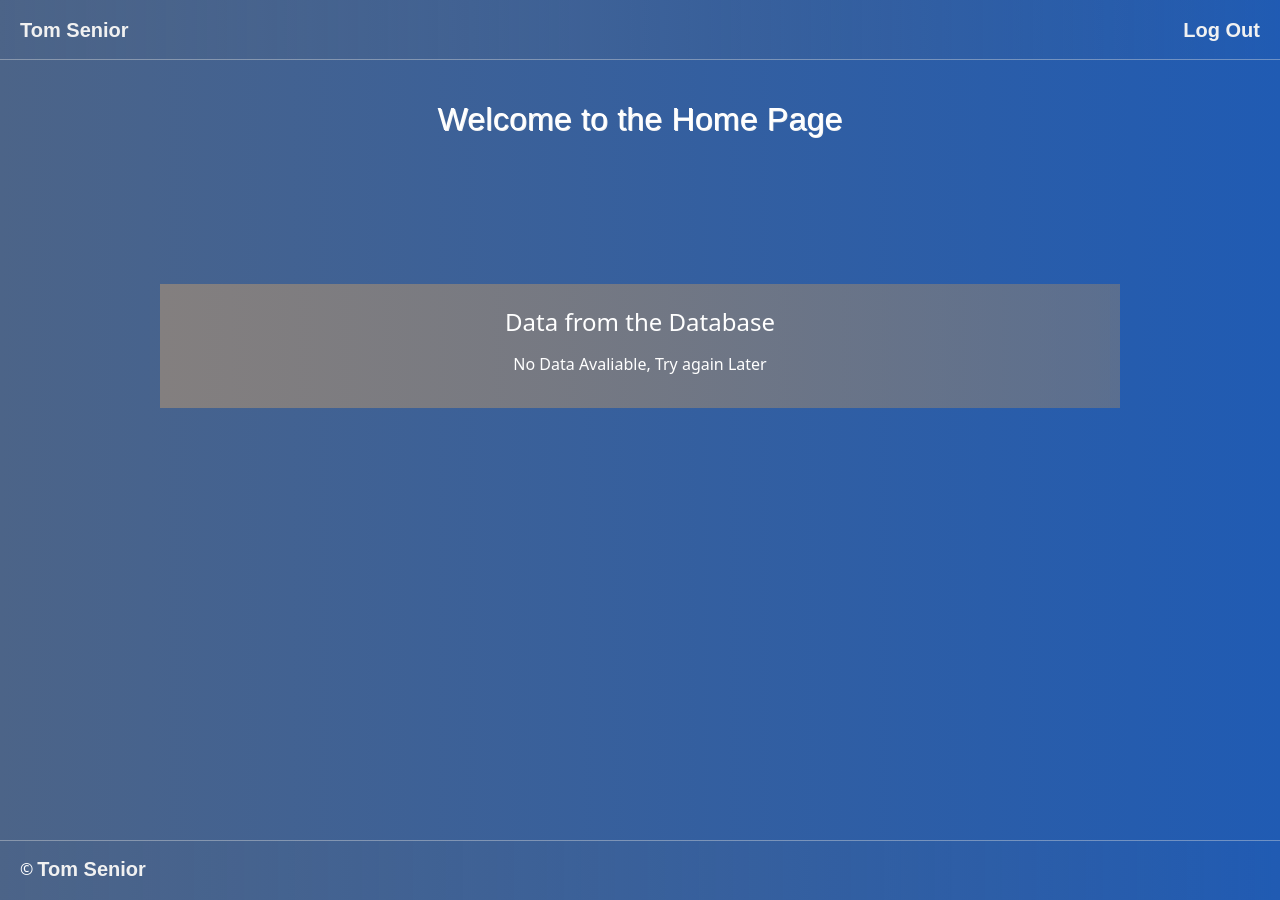
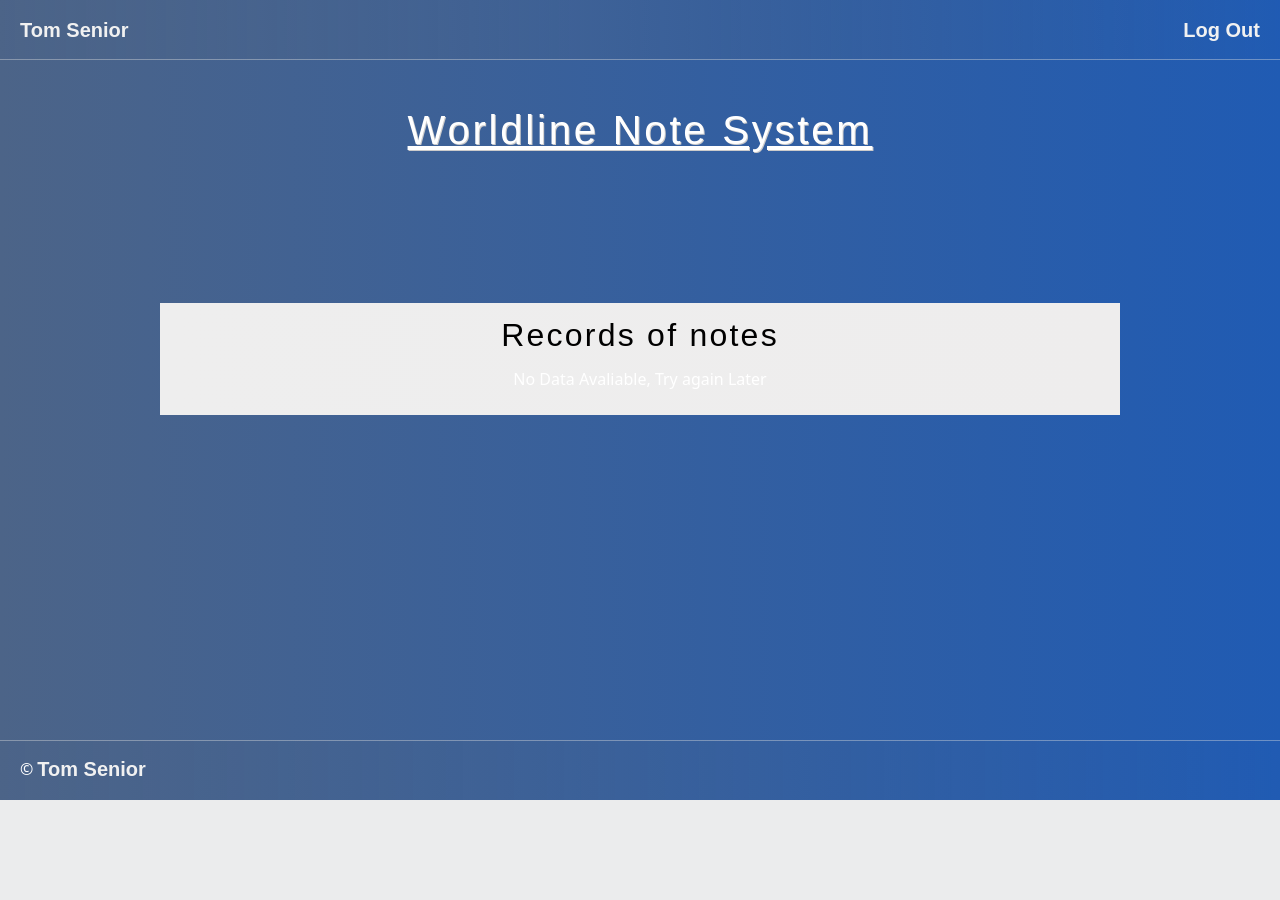
Before and after one commit to tomsenior20/Web_Application_TomSenior, a Flask app: template templates/home.html in a window 1280 px wide. After the commit the page ends 800 px from the top, so only its background shows below. Run offline with Flask 3, Linux system fonts and the light colour scheme; the template is opened without the code that fills it, so the values that code supplies are empty.

Commit message:
UI Changes

```diff
--- a/static/default.css
+++ b/static/default.css
@@ -4,13 +4,12 @@
 }
 
 html,body{
+    position: relative;
     background: linear-gradient(90deg, rgb(76, 100, 136),rgb(32, 91, 179));
     color:white;
-    min-height: 100vh;
+    min-height: 100%;
     box-sizing: border-box;
     overflow: auto;
+    display: flex;
+    flex-direction: column;
 }
-
-html{
-    overflow: auto;
-}
--- a/static/footer.css
+++ b/static/footer.css
@@ -1,8 +1,7 @@
 footer{
-    position: relative;
+    margin-top: auto;
     min-width: 100%;
     height: 60px;
-    margin-top: 100px;
     background: linear-gradient(90deg, rgb(76, 100, 136),rgba(32, 91, 179,0.7));
     border-top:1px solid rgba(225, 224, 224, 0.4)
 }
--- a/static/home.css
+++ b/static/home.css
@@ -1,15 +1,24 @@
+.dataSection{
+    height: calc(100vh - 120px);
+}
 .welcomeHeaderText{
     font-family: Arial, Helvetica, sans-serif;
-    letter-spacing: 0.007em;
-    text-shadow: 1px 1px #f1f1f1;
+    letter-spacing: 0.07em;
+    text-shadow: 1px 1px #cccbcb;
+    text-decoration: underline;
+    line-height: 1.5;
 }
 
 .dataReturned{
-    background: linear-gradient(90deg, rgb(131, 127, 127), rgba(126, 123, 123, 0.6))
+    background: linear-gradient(90deg, rgb(238, 238, 238), rgba(238, 237, 237, 1))
 }
 
-.dataSection{
-    height: calc(100vh - (60px + 60px));
+.dataRetunedHeader{
+    font-size:20x;
+    font-family: Arial, Helvetica, sans-serif;
+    letter-spacing: 0.07em;
+    line-height: 1;
+    color: rgba(0, 0, 0, 1);
 }
 
 .data_row{
@@ -21,10 +30,10 @@
 .data_record_text {
     font-family: Arial, Helvetica, sans-serif;
     font-weight: 400;
-    color:#f1f1f1;
+    color: rgba(0, 0, 0, 1);
     letter-spacing: 0.0003em;
     padding:1rem;
-    border: 1px solid #f1f1f1;
+    border: 1px solid rgba(0, 0, 0, 1);
 }
 
 @media screen and (max-width: 800px) {
@@ -35,3 +44,9 @@
         width:100% !important;
     }
 }
+
+@media screen and (max-width: 600px) {
+        .dataSection{
+            height:auto;
+        }
+}
--- a/static/index.css
+++ b/static/index.css
@@ -14,7 +14,7 @@
     font-family: Arial, Helvetica, sans-serif;
     line-height: 2;
     font-weight: 500;
-    letter-spacing: 0.00085px;
+    letter-spacing: 0.005px;
 }
 
 @media screen and (max-width: 800px) {
--- a/templates/home.html
+++ b/templates/home.html
@@ -46,10 +46,10 @@
     {% endwith %}
     <Section class="dataSection d-flex flex-column">
         <div class="my-3 p-2">
-            <h1 class="fs-2 text-center my-3 welcomeHeaderText">Welcome to the Home Page</h1>
+            <h1 class="text-center my-3 welcomeHeaderText">Worldline Note System</h1>
         </div>
-        <div class="dataReturned w-75 m-auto p-3">
-            <h2 class="fs-4 text-center m-2">Data from the Database</h2>
+        <div class="dataReturned w-75 m-auto p-3 p-md-2">
+            <h2 class="dataRetunedHeader text-center m-2">Records of notes</h2>
             <!-- if returned_data is greater than 0, continue to execute this code -->
              {% if returned_data %}
             <div class="data_row row d-flex flex-row">
```
Also changed, not shown: auth.py (+4 -4 lines), templates/index.html (+6 -6 lines), database.db.
